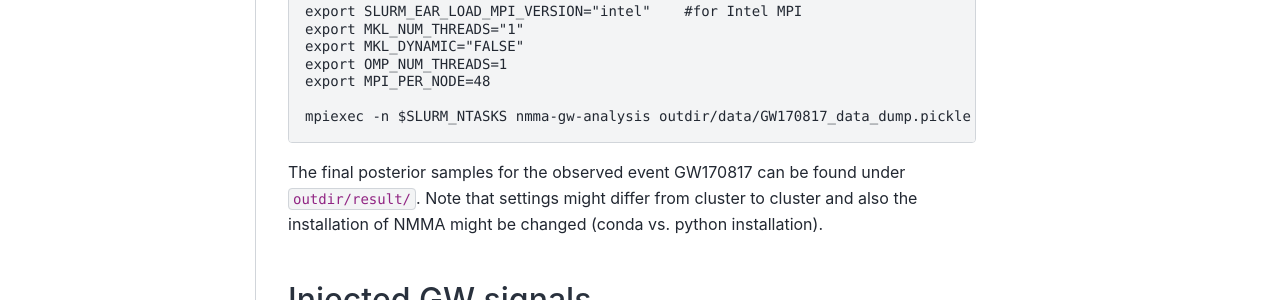
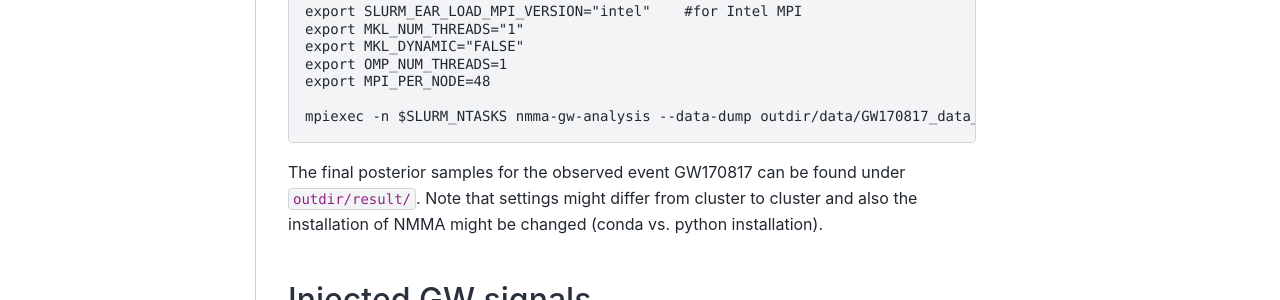
Before and after one commit to nuclear-multimessenger-astronomy/nmma, a Sphinx documentation site: the page built from doc/gw_inference.md, in a window 1280 px wide and 900 px high, scrolled down 2140 px. Shown: the part 589-889 px from the top of the window. Built offline with Sphinx 7.4.7 and the Sphinx Book theme 1.1.4, drawn with Linux system fonts in a browser that asks for light colours; pages that are not in the unit, such as notebooks, are missing from menus; some of the changed text lies outside the part shown.

Commit message:
Update gw_inference.md

```diff
--- a/doc/gw_inference.md
+++ b/doc/gw_inference.md
@@ -8,7 +8,7 @@
 
 Perform the analysis or parameter estimation using:
 
-    nmma-gw-analysis <name_of_analysis>_data_dump.pickle
+    nmma-gw-analysis --data-dump <name_of_analysis>_data_dump.pickle
 
 Below, we provide an example of a gravitational-wave inference setup using observational data of GW170817 and another example for an injection based analysis.
 
@@ -104,7 +104,7 @@
 	export OMP_NUM_THREADS=1
 	export MPI_PER_NODE=48
 
-	mpiexec -n $SLURM_NTASKS nmma-gw-analysis outdir/data/GW170817_data_dump.pickle --nlive 2048 --maxmcmc 10000 --nact 10 --no-plot --label GW170817 --outdir outdir/result --sampling-seed 1234
+	mpiexec -n $SLURM_NTASKS nmma-gw-analysis --data-dump outdir/data/GW170817_data_dump.pickle --nlive 2048 --maxmcmc 10000 --nact 10 --no-plot --label GW170817 --outdir outdir/result --sampling-seed 1234
 
 The final posterior samples for the observed event GW170817 can be found under `outdir/result/`. Note that settings might differ from cluster to cluster and also the installation of NMMA might be changed (conda vs. python installation).
 
```
